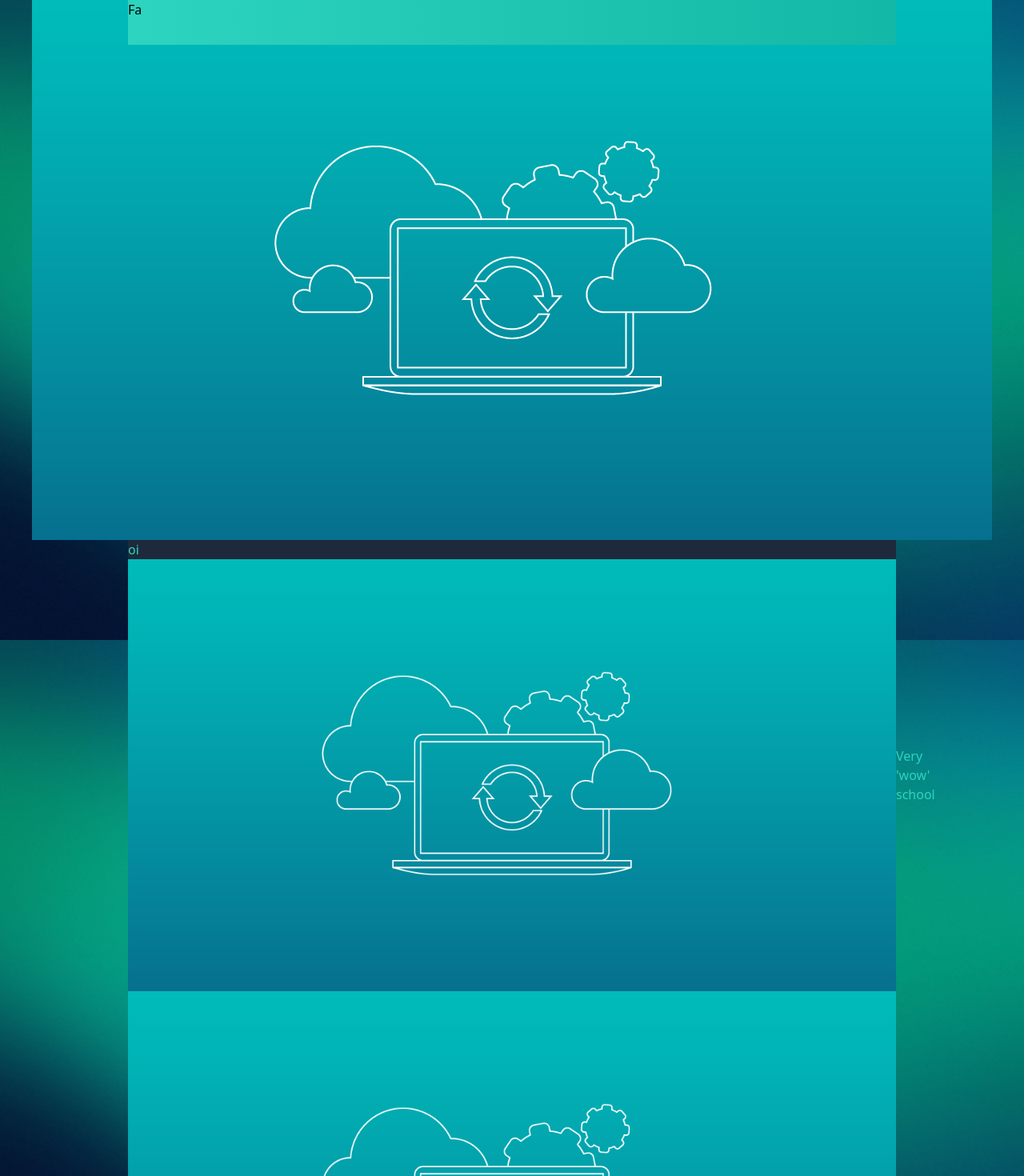
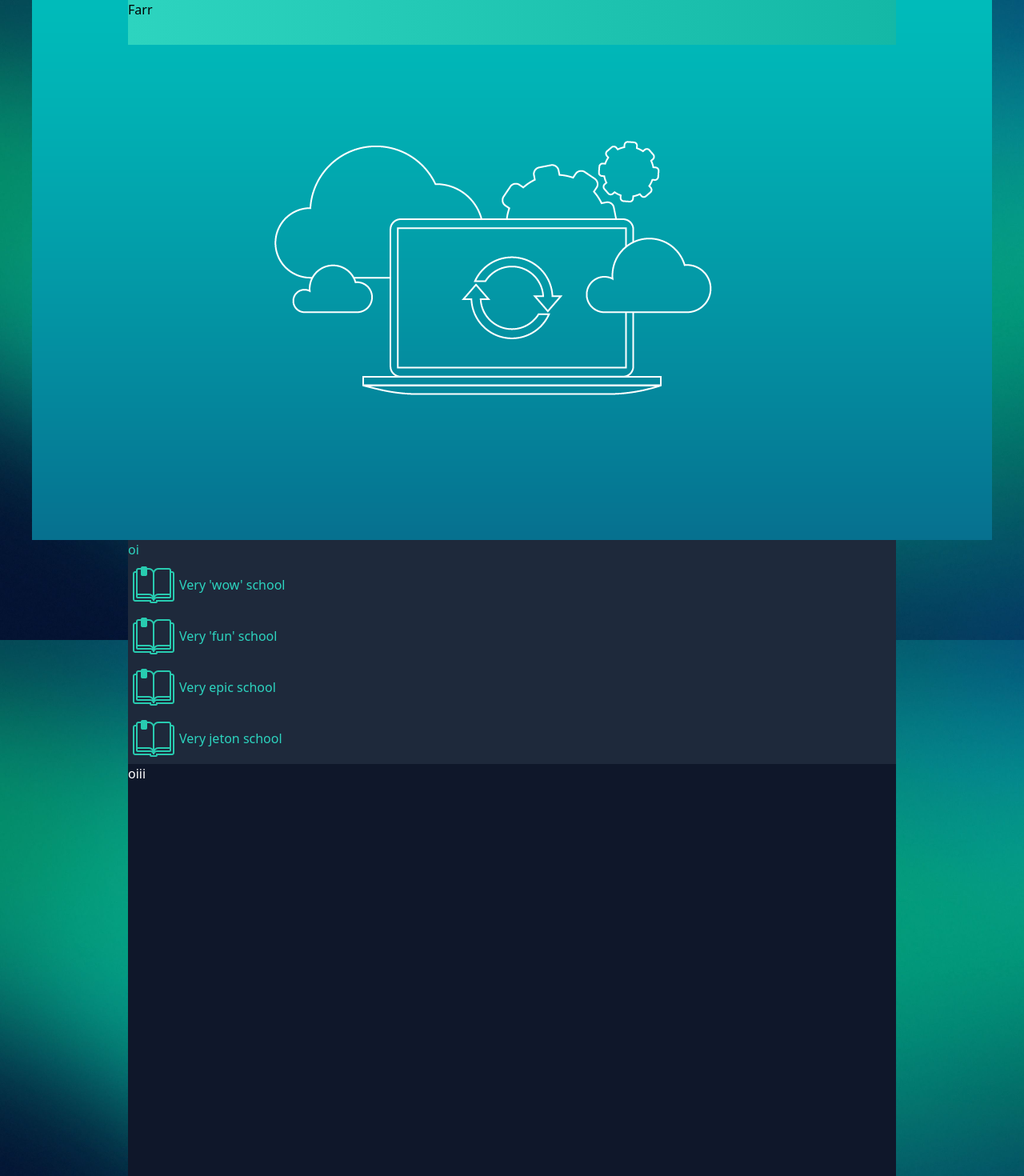
Before and after one commit to abbindustrigymnasium/fn-projekt-5, a Nuxt app in the folder Front/: page / in a window 1280 px wide. Shown: the top 1470 px of the page at 80% size. Built offline with nearby package versions, Linux system fonts and the light colour scheme; data requests are answered from the project's data file.

Commit message:
första sida och err page

```diff
--- /dev/null
+++ b/Front/components/Headir.vue
@@ -0,0 +1,17 @@
+<template>
+    <div class="flex flex-col items-center w-full h-14 fixed">
+        <div class="bg-gradient-to-r from-teal-400 to-teal-500 w-3/4 h-full">
+            Farr
+        </div>
+    </div>
+</template>
+
+<script>
+export default {
+
+}
+</script>
+
+<style>
+
+</style>
--- a/Front/layouts/alt.vue
+++ b/Front/layouts/alt.vue
@@ -1,7 +1,7 @@
 <template>
     <div class="h-screen">
         <p class="text-2xl">ALT</p>
-        <NavBar />
+        <Headir />
         <slot class="min-h-full" />
         <Footer />
     </div>
--- a/Front/layouts/default.vue
+++ b/Front/layouts/default.vue
@@ -1,6 +1,6 @@
 <template>
     <div class="neor">
-        <NavBar />
+        <Headir />
         <slot />
         <Footer />
     </div>
--- a/Front/pages/[id].vue
+++ b/Front/pages/[id].vue
@@ -1,9 +1,18 @@
 <template>
     <div class="h-screen">
-        <div class="h-full">hej</div>
+        <div class="h-full">hej {{ id }} hallå {{ post }}</div>
     </div>
 </template>
 
-<script>
+<script setup>
+
+const { id } = useRoute().params
+const url = 'http://localhost:4000/posts/' + id
+
+const { data: post } = useFetch(url, { key: id })
+
+if (!post) {
+    throw createError({ statusCode: 404, statusMessage: 'Post not Found', fatal: true })
+}
 
 </script>
--- a/Front/pages/index.vue
+++ b/Front/pages/index.vue
@@ -5,10 +5,10 @@
       oi
     </div>
 
-    <div v-for="p in posts" :key="p.id" class="bg-slate-800 w-3/4 flex items-center">
-      <img src="../static/FN-codeflow.png">
-      <NuxtLink :to="`/${p.post_id}`" class="text-teal-400">{{ p.title }}</NuxtLink>
-    </div>
+    <NuxtLink :to="`/${p.post_id}`" v-for="p in posts" :key="p.id" class="bg-slate-800 w-3/4 flex items-center">
+      <img src="../static/buuk.png">
+      <p class="text-teal-400">{{ p.title }}</p>
+    </NuxtLink>
 
     <div class="bg-slate-900 text-white h-screen w-3/4">
       oiii
```
Also changed, not shown: Front/error.vue (added, +16 -0 lines), Front/static/buuk.png (added).
